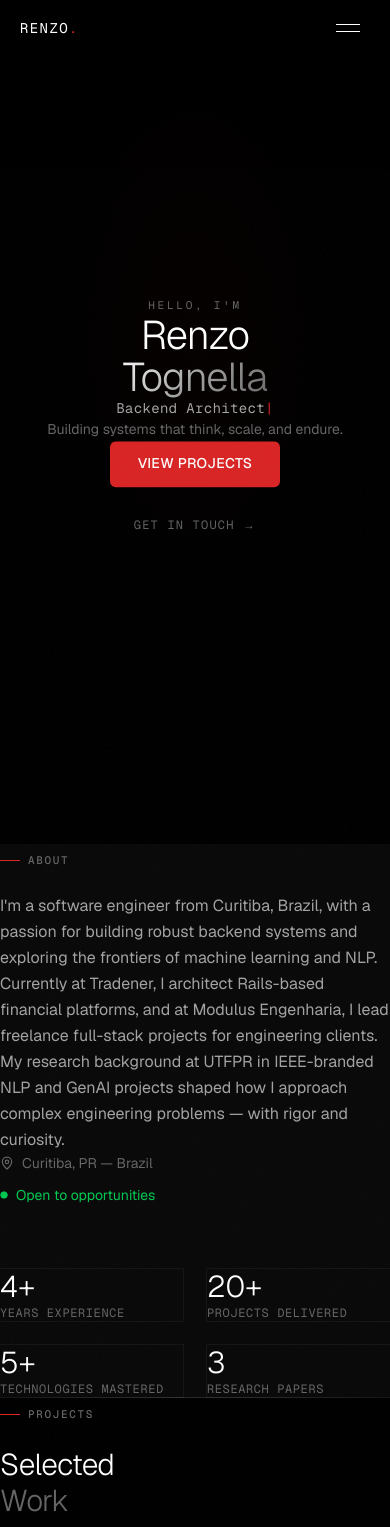
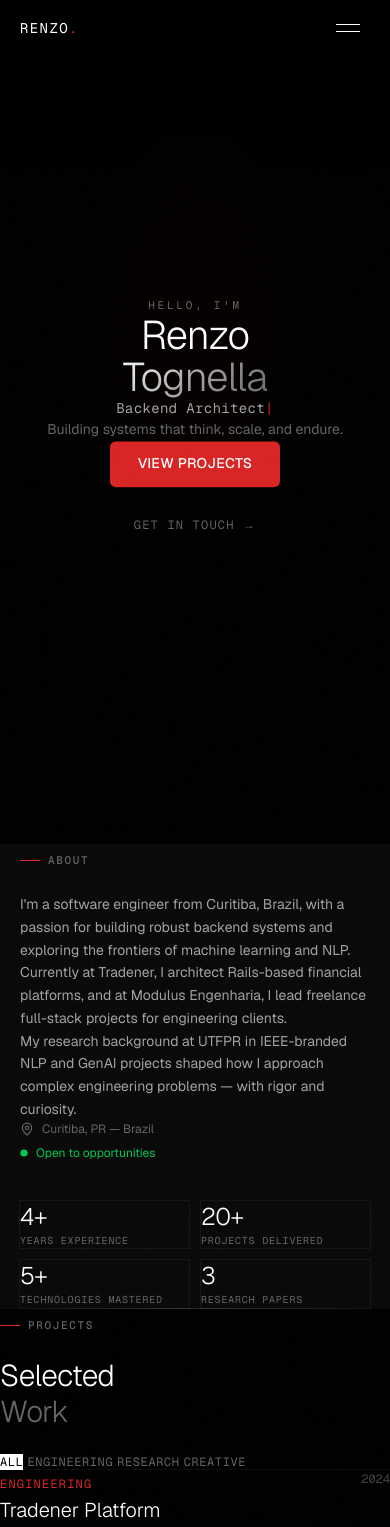
Before and after one commit to Renzo-Tognella/Portfolio, a Next.js app: page / in a window 390 px wide. Shown: the top 1527 px of the page. Built offline with nearby package versions, Linux system fonts and the light colour scheme.

Commit message:
fix: about — mobile-first spacing, responsive grid gaps, fluid typography, container-section

```diff
--- a/components/sections/about.tsx
+++ b/components/sections/about.tsx
@@ -16,7 +16,6 @@ export default function About() {
       const section = sectionRef.current;
       if (!section) return;
 
-      // Animate each paragraph
       gsap.utils.toArray<HTMLElement>(".about-text").forEach((el) => {
         gsap.fromTo(
           el,
@@ -26,16 +25,11 @@ export default function About() {
             opacity: 1,
             duration: 0.8,
             ease: "power3.out",
-            scrollTrigger: {
-              trigger: el,
-              start: "top 85%",
-              toggleActions: "play none none none",
-            },
+            scrollTrigger: { trigger: el, start: "top 88%" },
           }
         );
       });
 
-      // Animate stats
       gsap.utils.toArray<HTMLElement>(".about-stat").forEach((el, i) => {
         gsap.fromTo(
           el,
@@ -46,11 +40,7 @@ export default function About() {
             duration: 0.6,
             delay: i * 0.1,
             ease: "power3.out",
-            scrollTrigger: {
-              trigger: el,
-              start: "top 90%",
-              toggleActions: "play none none none",
-            },
+            scrollTrigger: { trigger: el, start: "top 90%" },
           }
         );
       });
@@ -63,51 +53,51 @@ export default function About() {
     <section
       ref={sectionRef}
       id="about"
-      className="section-surface relative px-6 py-[120px] md:py-[160px]"
+      className="section-surface relative py-16 sm:py-24 md:py-32 lg:py-40"
     >
-      <div className="mx-auto max-w-5xl">
+      <div className="container-section">
         {/* Section label */}
         <div className="section-label">About</div>
 
-        {/* Two column layout */}
-        <div className="grid gap-16 md:grid-cols-2">
+        {/* Two column — stacks on mobile */}
+        <div className="grid gap-10 sm:gap-12 md:grid-cols-2 md:gap-16">
           {/* Left — Text */}
-          <div className="space-y-6">
+          <div className="space-y-4 sm:space-y-5">
             {aboutData.paragraphs.map((text, i) => (
               <p
                 key={i}
-                className="about-text text-base leading-relaxed text-[#a3a3a3] md:text-lg"
+                className="about-text text-sm leading-relaxed text-[#a3a3a3] sm:text-base sm:leading-[1.7]"
               >
                 {text}
               </p>
             ))}
 
             {/* Location & Status */}
-            <div className="about-text mt-8 flex flex-col gap-3">
-              <div className="flex items-center gap-2 text-sm text-[#666]">
-                <MapPin size={14} />
+            <div className="about-text flex flex-col gap-2 pt-2">
+              <div className="flex items-center gap-2 text-xs text-[#666] sm:text-sm">
+                <MapPin size={14} className="shrink-0" />
                 <span>{aboutData.location}</span>
               </div>
               {aboutData.available && (
-                <div className="flex items-center gap-2 text-sm text-green-500">
-                  <Circle size={8} fill="currentColor" />
+                <div className="flex items-center gap-2 text-xs text-green-500 sm:text-sm">
+                  <Circle size={8} fill="currentColor" className="shrink-0" />
                   <span>Open to opportunities</span>
                 </div>
               )}
             </div>
           </div>
 
-          {/* Right — Stats */}
-          <div className="grid grid-cols-2 gap-6">
+          {/* Right — Stats grid */}
+          <div className="grid grid-cols-2 gap-3 sm:gap-4 md:gap-5">
             {aboutData.stats.map((stat, i) => (
               <div
                 key={i}
-                className="about-stat shadow-border group p-6 transition-all duration-300 hover:bg-[#111]"
+                className="about-stat shadow-border p-4 sm:p-5 md:p-6 transition-all duration-300 hover:bg-[#111]"
               >
-                <div className="text-3xl font-light text-white md:text-4xl">
+                <div className="text-2xl font-light tracking-tight text-white sm:text-3xl md:text-4xl">
                   {stat.value}
                 </div>
-                <div className="mt-2 font-mono text-xs tracking-wider uppercase text-[#666]">
+                <div className="mt-1.5 font-mono text-[10px] tracking-[0.08em] uppercase text-[#666] sm:text-[11px]">
                   {stat.label}
                 </div>
               </div>
@@ -115,8 +105,8 @@ export default function About() {
           </div>
         </div>
 
-        {/* Divider line */}
-        <div className="reveal-line mt-20" />
+        {/* Divider */}
+        <div className="reveal-line mt-12 sm:mt-16 md:mt-20" />
       </div>
     </section>
   );
```
